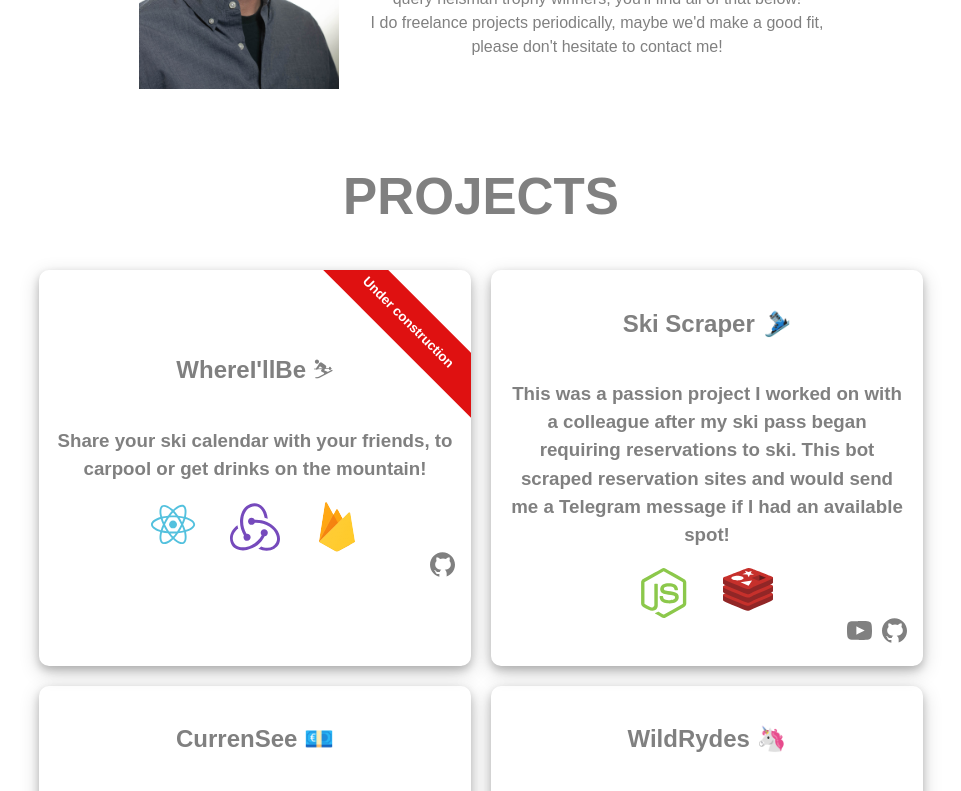
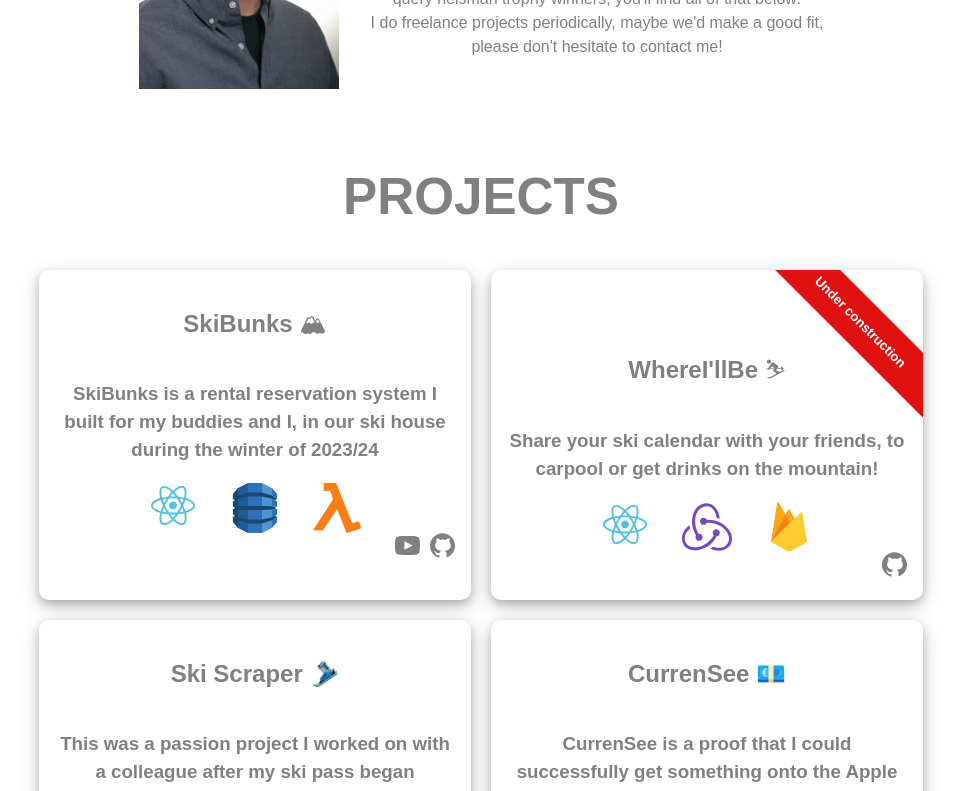
Before and after one commit to jbrennan414/portfolio_v2, a React (Vite) app: page / in a window 1280 px wide. Shown: the part 445-1236 px from the top of the page, without its empty margins (159-1120 px from the left). Built offline with nearby package versions, Linux system fonts and the light colour scheme.

Commit message:
add skibunks project

```diff
--- a/src/data/projects.js
+++ b/src/data/projects.js
@@ -1,4 +1,13 @@
 const projects = [
+    {
+        "name": "SkiBunks 🏔",
+        "description": "SkiBunks is a rental reservation system I built for my buddies and I, in our ski house during the winter of 2023/24",
+        "uses":["react", "dynamo", "lambda"],
+        "link":"https://skibunks.club/",
+        "github": "https://github.com/jbrennan414/ski-bunks",
+        "youtube":"https://www.youtube.com/watch?v=qRyWRSH-Dkk",
+        "under_construction": false
+    },
     {
         "name": "WhereI'llBe ⛷",
         "description": "Share your ski calendar with your friends, to carpool or get drinks on the mountain!",
@@ -40,28 +49,6 @@ const projects = [
         "github":"https://github.com/jbrennan414/coronavirus",
         "under_construction": false
     },
-    // {
-    //     "name": "GitHub Jobs  💼",
-    //     "description":"This was a YouTube code-along, using a redis database and a node back-end.",
-    //     "uses":["react", "redis", "node"],
-    //     "link":"https://jobs.johnbrennan.codes",
-    //     "github":"https://github.com/jbrennan414/github_jobs",
-    //     "under_construction": true
-    // },
-    // {
-    //     "name":"Conference Callz  🖥",
-    //     "description": "Easter is next week and my uncles don't like Google Hangouts or Zoom...so I got to make an instance of Jitsi Meet!",
-    //     "uses":["jitsi", "ec2"],
-    //     "link": "https://conference.johnbrennan.codes",
-    //     "under_construction": true,
-    // },
-    // {
-    //     "name": "CountMeIn",
-    //     "description": "🏈 A clone of Meetup.com, for pickup sports!",
-    //     "uses": ["react", "redux"],
-    //     "link": "https://countmein.johnbrennan.codes",
-    //     "github": "https://github.com/jbrennan414/countMeIn",
-    // },
     {
         "name": "FindMyFourteener 🗻",
         "description": " Do you live in Denver and need to hike a 14'er? This is the site for you!",
@@ -86,20 +73,6 @@ const projects = [
         "github": "https://github.com/jbrennan414/weather-wardrobe",
         "under_construction": false
     },
-    // {
-    //     "name":"HeismanHangups",
-    //     "description": "🏆 Query Site for Heisman trophy winners. Need to know how many Heisman trophy winners were running backs AND Auburn grads? This is your site!",
-    //     "uses":["react"],
-    //     "link":"https://github.com/jbrennan414/heisman",
-    //     "github": "https://github.com/jbrennan414/heisman",
-    // },
-    // {
-    //     "name":"Chat-Example",
-    //     "description": "💬 Chat app to learn Socket.IO, verrrry basic",
-    //     "uses":["socketio"],
-    //     "link":"https://github.com/jbrennan414/chat-example",
-    //     "github": "https://github.com/jbrennan414/chat-example",
-    // }
 ];
 
 export default projects;
```
